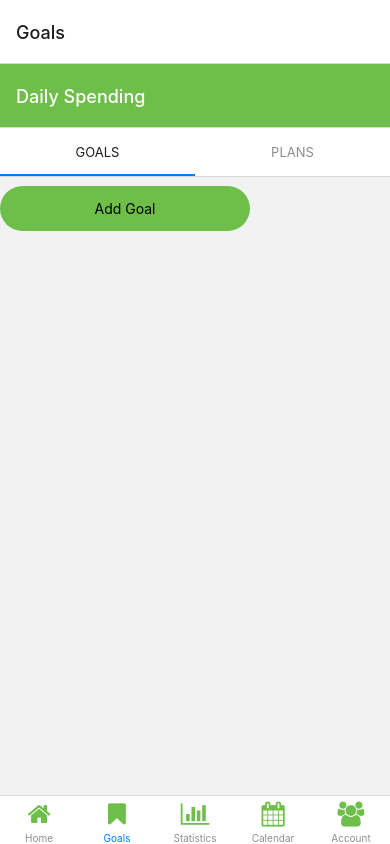
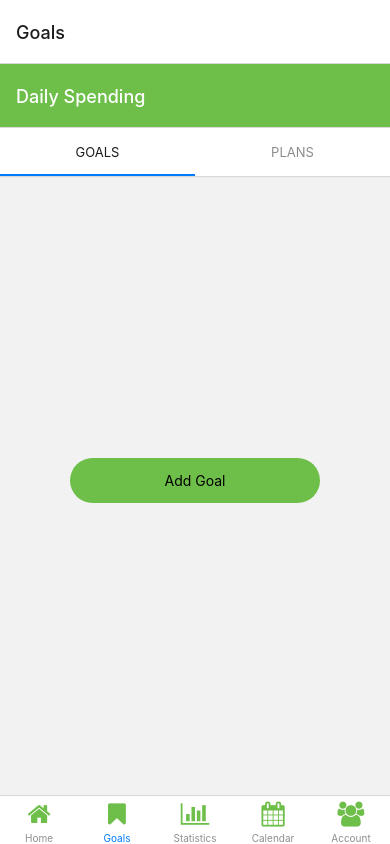
Before and after one commit to joshhughesjr/KJBcsci, a React Native app: screen /Goals in a window 390 px wide. Built offline with nearby package versions, Linux system fonts and the light colour scheme.

Commit message:
Styled Add Goal Button

```diff
--- a/screens/Goalsscreen.js
+++ b/screens/Goalsscreen.js
@@ -2,33 +2,16 @@ import React from "react";
 import { Text, View, TouchableOpacity, StyleSheet } from 'react-native';
 import { createMaterialTopTabNavigator } from '@react-navigation/material-top-tabs';
 
-function GoalsScreen() {
-  return (
-
-      <TouchableOpacity style={styles.buttonContainer}
-              >
-                <Text>Add Goal</Text>
-              </TouchableOpacity>
-  );
-}
-
-function PlansScreen() {
-  return (
-    <View style={{ flex: 1, justifyContent: 'center', alignItems: 'center' }}>
-      <Text>Plans will be here</Text>
-    </View>
-  );
-}
-
-const Tab = createMaterialTopTabNavigator();
-
-
 const styles = StyleSheet.create({
-
+  center: {
+    flex:1,
+    justifyContent:"center",
+    alignItems:"center"
+  },
   buttonContainer: {
     marginTop:10,
     height:45,
-    flexDirection: 'row',
+    flexDirection: 'column',
     justifyContent: 'center',
     alignItems: 'center',
     marginBottom:20,
@@ -37,6 +20,32 @@ const styles = StyleSheet.create({
     backgroundColor: "#6ebf4a",
   },
 });
+
+var goals = [
+  {
+    goal_date: new Date(),
+    save_goal: 2000,
+    amount_saved: 200
+  }
+]
+
+function GoalsScreen() {
+  return (
+      <View style={styles.center}>
+      <TouchableOpacity style={styles.buttonContainer}><Text>Add Goal</Text></TouchableOpacity>
+      </View>
+  );
+}
+
+function PlansScreen() {
+  return (
+    <View style={styles.center}>
+      <Text>Plans will be here</Text>
+    </View>
+  );
+}
+
+const Tab = createMaterialTopTabNavigator();
 
 export default function App() {
   return (
```
